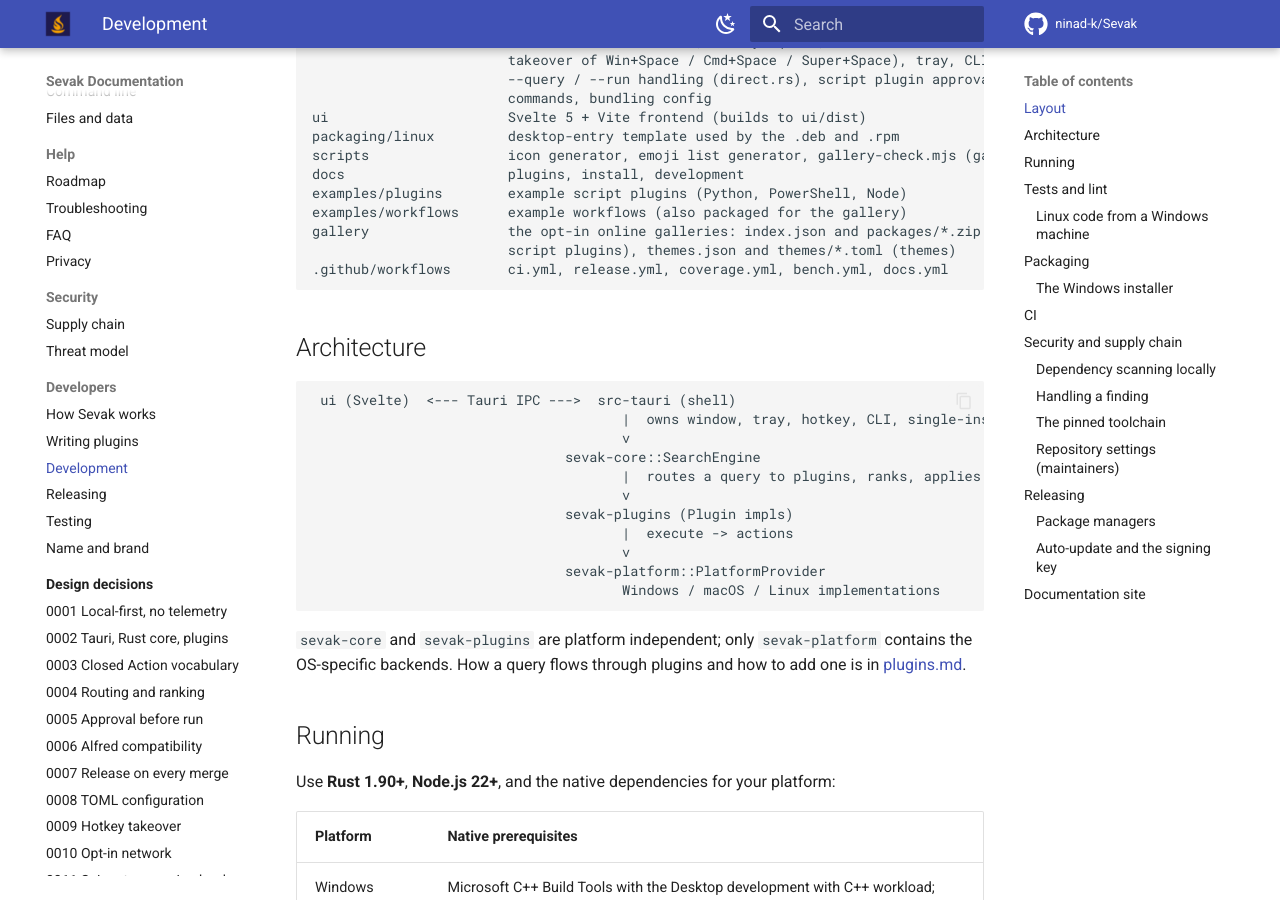
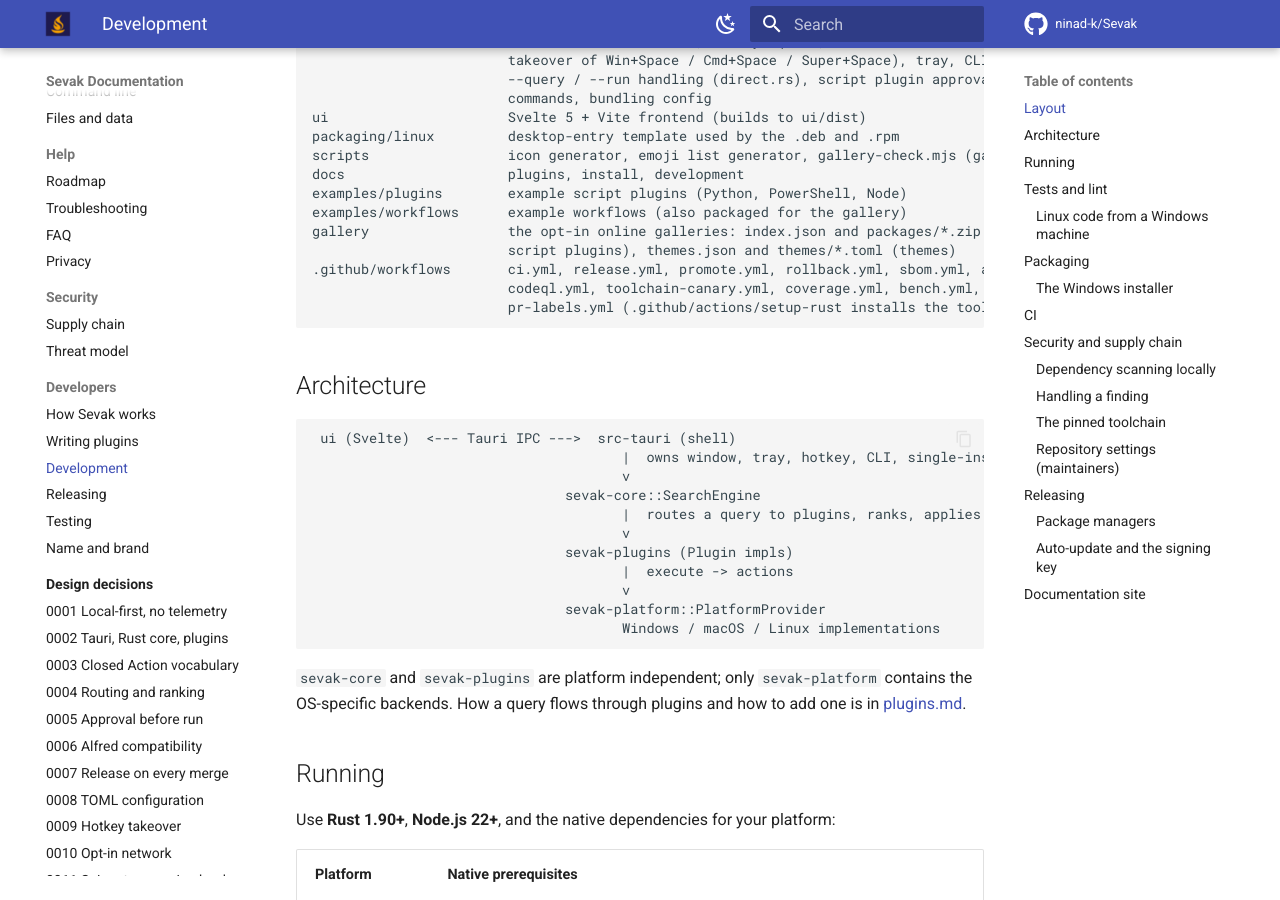
Before and after one commit to ninad-k/Sevak, an MkDocs documentation site: the page built from docs/development.md, in a window 1280 px wide and 900 px high, scrolled down 514 px. Built offline with MkDocs 1.6.1 and Material for MkDocs 9.7.7, drawn with Linux system fonts in a browser that asks for light colours; comment, search, counter and statistics services are not loaded; some of the changed text lies outside the part shown.

Commit message:
docs: link the security, testing and release docs and list every workflow

````diff
--- a/docs/development.md
+++ b/docs/development.md
@@ -31,7 +31,9 @@
 examples/workflows      example workflows (also packaged for the gallery)
 gallery                 the opt-in online galleries: index.json and packages/*.zip (workflows and
                         script plugins), themes.json and themes/*.toml (themes)
-.github/workflows       ci.yml, release.yml, coverage.yml, bench.yml, docs.yml
+.github/workflows       ci.yml, release.yml, promote.yml, rollback.yml, sbom.yml, attest.yml, security.yml,
+                        codeql.yml, toolchain-canary.yml, coverage.yml, bench.yml, docs.yml, release-checks.yml,
+                        pr-labels.yml (.github/actions/setup-rust installs the toolchain pinned in rust-toolchain.toml)
 ```
 
 ## Architecture
@@ -109,8 +111,10 @@
 cargo clippy --workspace --all-targets -- -D warnings
 cargo test --workspace
 npm run check
+npm run gallery:check                                  # gallery checksums, themes and tags
 npm run build
 npm run test:scripts
+node scripts/generate-third-party-notices.mjs --check  # THIRD_PARTY_NOTICES.md is current (Linux job)
 ```
 
 Further commands (what each layer covers, and the manual release checklist, are in
````
Also changed, not shown: README.md (+6 -4 lines).
